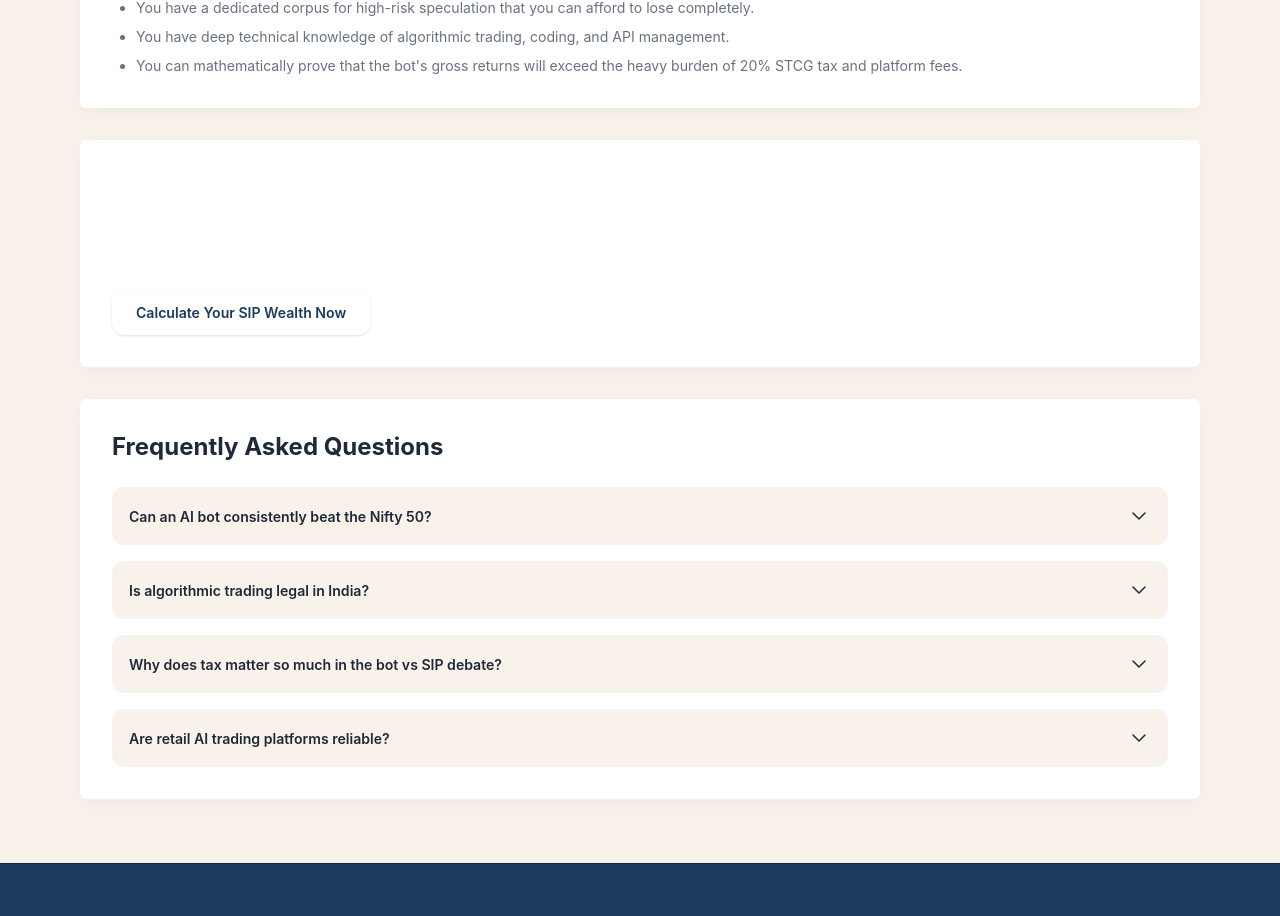
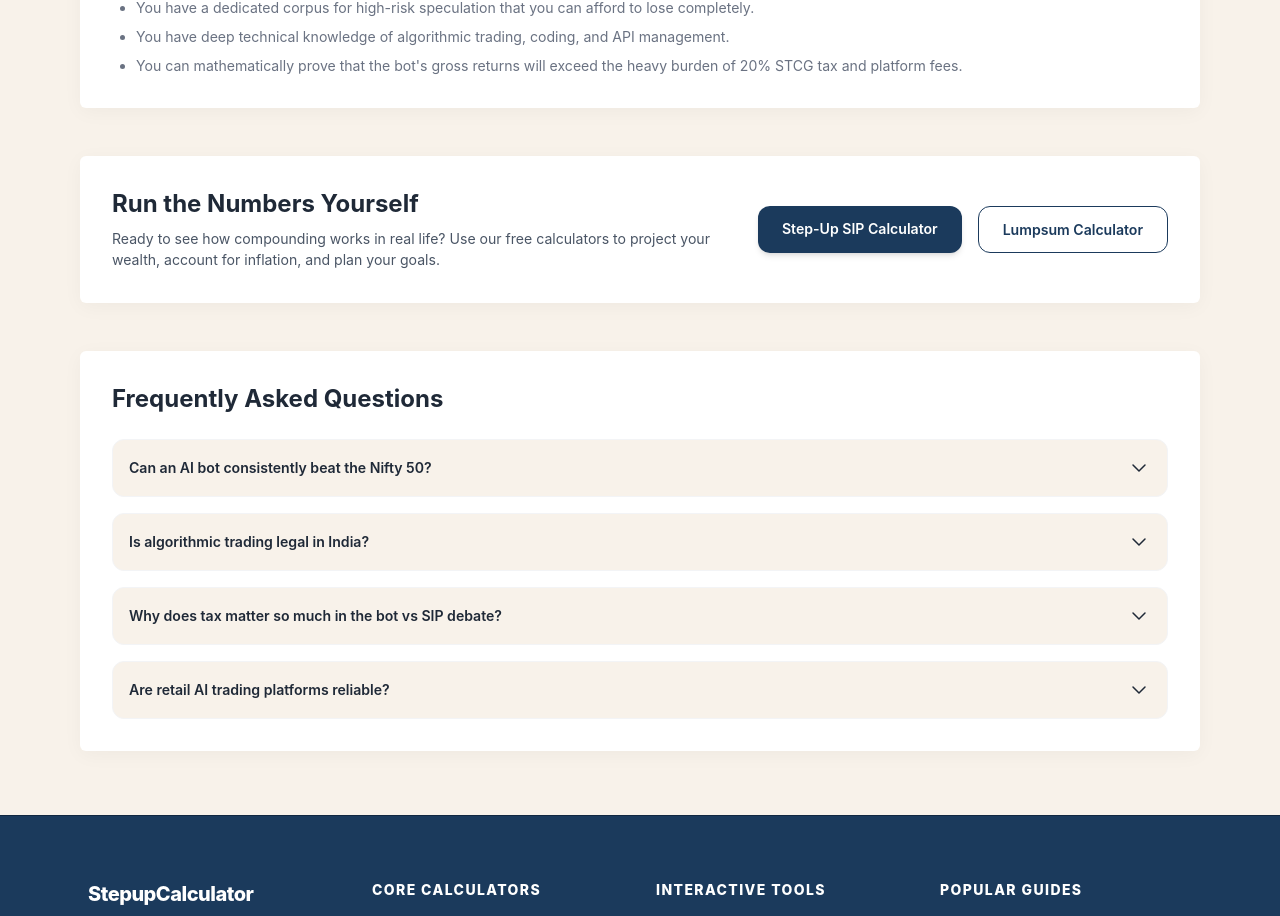
Before and after one commit to wwerajattigercom-netizen/SIP-Calculator, a Next.js app: page /blog/ai-trading-bots-vs-sip in a window 1280 px wide. Shown: the part 2653-3569 px from the top of the page. Built offline with nearby package versions, Linux system fonts and the light colour scheme; a web font is replaced by a local one.

Commit message:
fix: replace broken custom CTA block with standardized CTA block in AI guides to fix white-on-white text rendering issue

```diff
--- a/src/app/blog/ai-trading-bots-vs-sip/page.js
+++ b/src/app/blog/ai-trading-bots-vs-sip/page.js
@@ -142,18 +142,25 @@ export default function AiTradingVsSipIN() {
         </ul>
       </div>
 
-      <div className="glass-panel p-6 sm:p-8 rounded-3xl mb-8 bg-[#1B3A5C] text-white">
-        <h2 className="text-2xl font-bold mb-4 text-white">Stop Guessing, Start Compounding</h2>
-        <p className="mb-6 opacity-90 leading-relaxed">
-          The math is clear: for the vast majority of retail investors, a simple, disciplined SIP strategy outperforms complex active trading systems once taxes and fees are factored in. Don&apos;t let the hype distract you from proven wealth-building principles.
-        </p>
-        <Link
-          href="/tools/sip-calculator"
-          className="inline-block bg-white text-[#1B3A5C] px-6 py-3 rounded-xl font-semibold hover:bg-gray-100 transition-colors shadow-sm"
-        >
-          Calculate Your SIP Wealth Now
-        </Link>
-      </div>
+        {/* Calculator CTA */}
+        <section className="max-w-6xl w-full mx-auto mt-12 mb-12">
+          <div className="glass-panel p-8 rounded-3xl bg-gradient-to-br from-[rgba(27,58,92,0.05)] to-transparent border border-[rgba(27,58,92,0.1)] flex flex-col md:flex-row items-center justify-between gap-6">
+            <div>
+              <h3 className="text-2xl font-bold text-foreground mb-2">Run the Numbers Yourself</h3>
+              <p className="text-gray-600 dark:text-gray-400">
+                Ready to see how compounding works in real life? Use our free calculators to project your wealth, account for inflation, and plan your goals.
+              </p>
+            </div>
+            <div className="flex flex-col sm:flex-row gap-4 shrink-0">
+              <Link href="/" className="px-6 py-3 bg-[var(--color-accent)] text-white font-semibold rounded-xl hover:bg-[#152e4d] transition-all shadow-md text-center">
+                Step-Up SIP Calculator
+              </Link>
+              <Link href="/lumpsum-calculator" className="px-6 py-3 bg-white dark:bg-gray-800 text-[var(--color-accent)] font-semibold rounded-xl border border-[var(--color-accent)] hover:bg-gray-50 transition-all text-center">
+                Lumpsum Calculator
+              </Link>
+            </div>
+          </div>
+        </section>
 
       <div className="glass-panel p-6 sm:p-8 rounded-3xl mb-8">
         <h2 className="text-2xl font-bold text-foreground mb-6">Frequently Asked Questions</h2>
--- a/src/app/us/blog/ai-trading-bots-vs-dca/page.js
+++ b/src/app/us/blog/ai-trading-bots-vs-dca/page.js
@@ -142,18 +142,25 @@ export default function AiTradingVsDcaUS() {
         </ul>
       </div>
 
-      <div className="glass-panel p-6 sm:p-8 rounded-3xl mb-8 bg-[#1B3A5C] text-white">
-        <h2 className="text-2xl font-bold mb-4 text-white">Stop Guessing, Start Compounding</h2>
-        <p className="mb-6 opacity-90 leading-relaxed">
-          The math is clear: for the vast majority of retail investors, a simple, disciplined DCA strategy outperforms complex active trading systems once taxes and fees are factored in. Don&apos;t let the hype distract you from proven wealth-building principles.
-        </p>
-        <Link
-          href="/us/tools/sip-calculator"
-          className="inline-block bg-white text-[#1B3A5C] px-6 py-3 rounded-xl font-semibold hover:bg-gray-100 transition-colors shadow-sm"
-        >
-          Calculate Your DCA Wealth Now
-        </Link>
-      </div>
+        {/* Calculator CTA */}
+        <section className="max-w-6xl w-full mx-auto mt-12 mb-12">
+          <div className="glass-panel p-8 rounded-3xl bg-gradient-to-br from-[rgba(27,58,92,0.05)] to-transparent border border-[rgba(27,58,92,0.1)] flex flex-col md:flex-row items-center justify-between gap-6">
+            <div>
+              <h3 className="text-2xl font-bold text-foreground mb-2">Run the Numbers Yourself</h3>
+              <p className="text-gray-600 dark:text-gray-400">
+                Ready to see how compounding works in real life? Use our free calculators to project your wealth, account for inflation, and plan your goals.
+              </p>
+            </div>
+            <div className="flex flex-col sm:flex-row gap-4 shrink-0">
+              <Link href="/us/dca-calculator" className="px-6 py-3 bg-[var(--color-accent)] text-white font-semibold rounded-xl hover:bg-[#152e4d] transition-all shadow-md text-center">
+                DCA Calculator
+              </Link>
+              <Link href="/us/lumpsum-calculator" className="px-6 py-3 bg-white dark:bg-gray-800 text-[var(--color-accent)] font-semibold rounded-xl border border-[var(--color-accent)] hover:bg-gray-50 transition-all text-center">
+                Lumpsum Calculator
+              </Link>
+            </div>
+          </div>
+        </section>
 
       <div className="glass-panel p-6 sm:p-8 rounded-3xl mb-8">
         <h2 className="text-2xl font-bold text-foreground mb-6">Frequently Asked Questions</h2>
```
